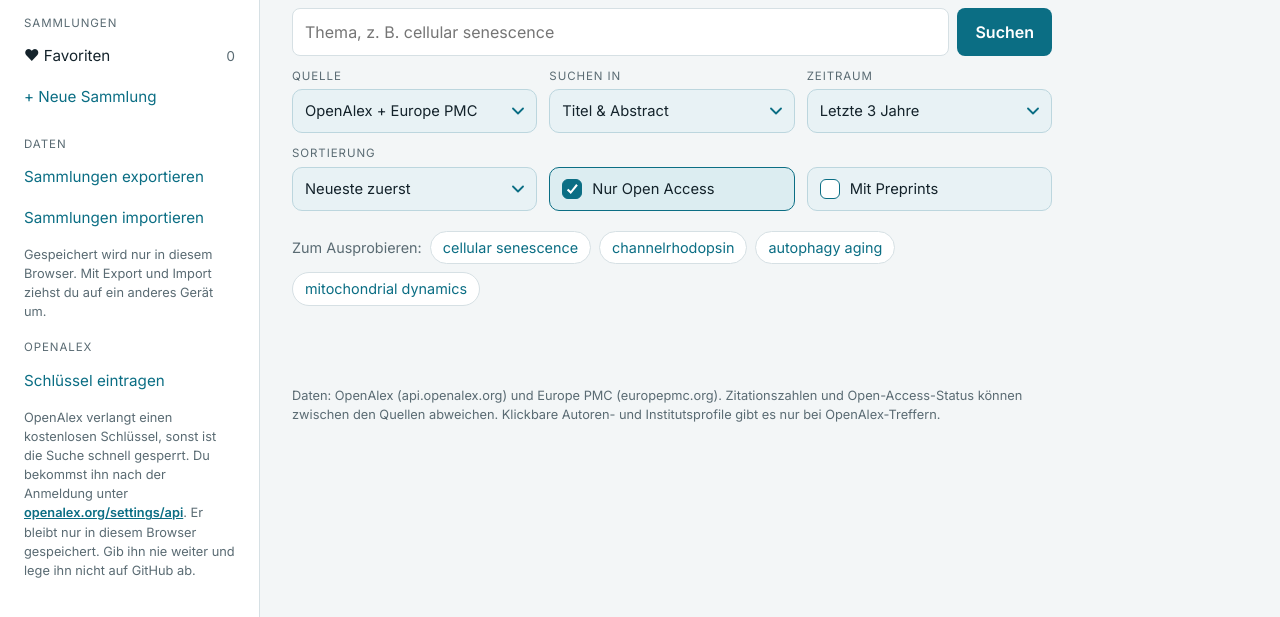
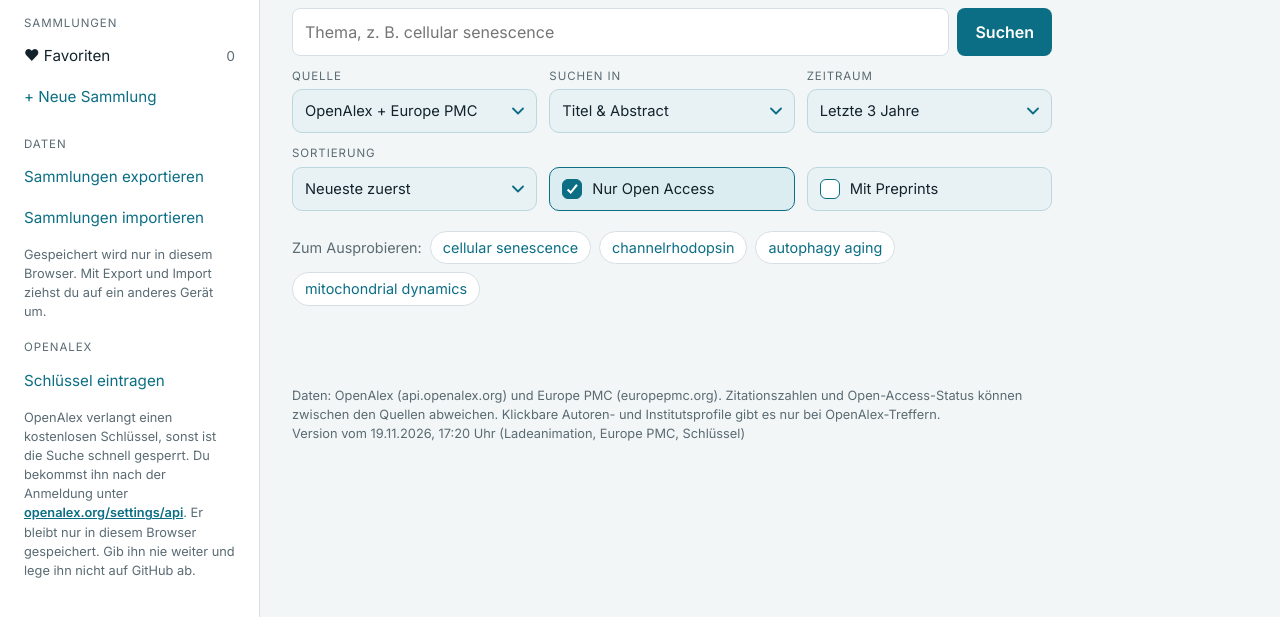
Before and after one commit to JumboBumbo9000/JournalBing, a plain HTML site: page index.html in a window 1280 px wide. Shown: the part 119-736 px from the top of the page. Drawn offline with Linux system fonts and the light colour scheme.

Commit message:
Add files via upload

```diff
--- a/index.html
+++ b/index.html
@@ -520,7 +520,7 @@ footer { color: var(--muted); font-size: 0.8rem; }
         <ol class="results" id="libList"></ol>
       </section>
 
-      <footer>Daten: OpenAlex (api.openalex.org) und Europe PMC (europepmc.org). Zitationszahlen und Open-Access-Status können zwischen den Quellen abweichen. Klickbare Autoren- und Institutsprofile gibt es nur bei OpenAlex-Treffern.</footer>
+      <footer>Daten: OpenAlex (api.openalex.org) und Europe PMC (europepmc.org). Zitationszahlen und Open-Access-Status können zwischen den Quellen abweichen. Klickbare Autoren- und Institutsprofile gibt es nur bei OpenAlex-Treffern.<br>Version vom 19.11.2026, 17:20 Uhr (Ladeanimation, Europe PMC, Schl&uuml;ssel)</footer>
     </div>
   </main>
 </div>
```
